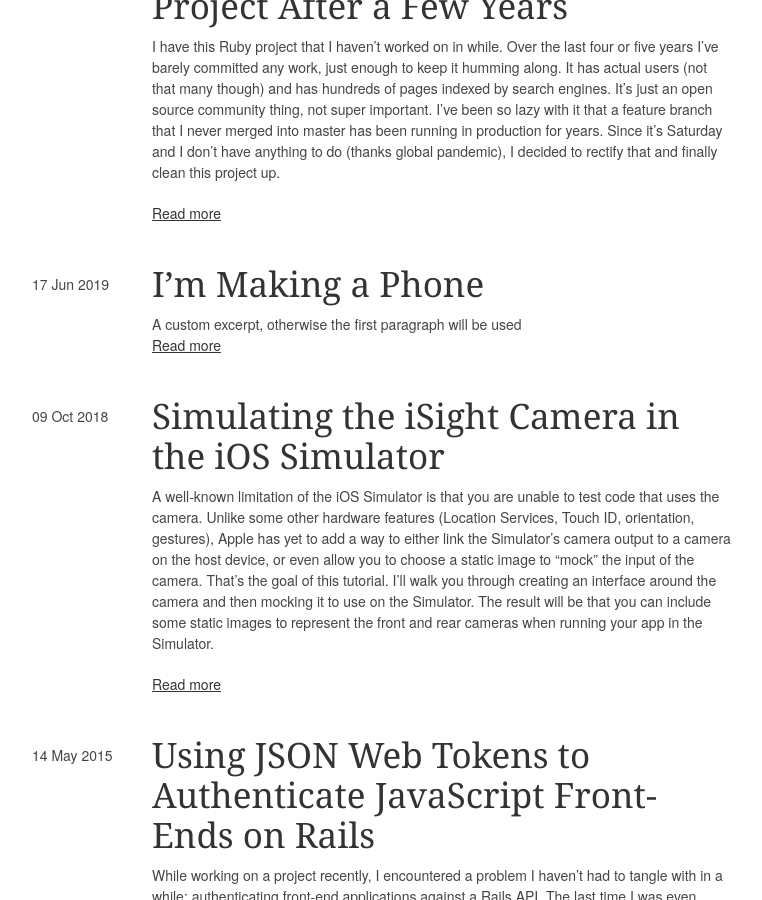
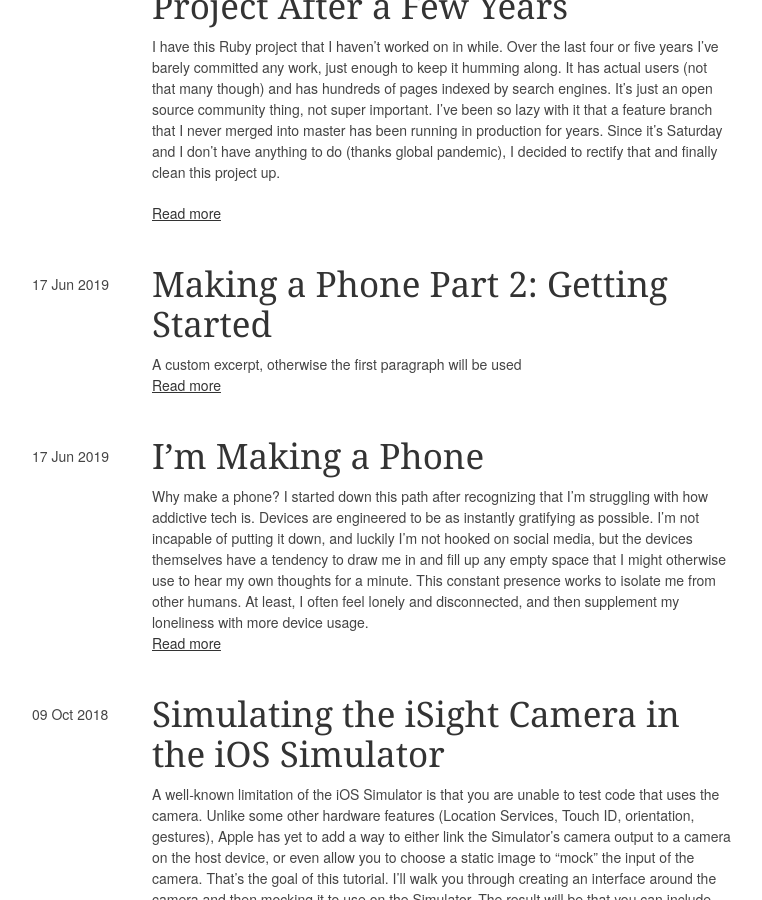
Before and after one commit to zacstewart/zacstewart.github.io, a Jekyll site: the page built from index.html, in a window 1280 px wide and 900 px high, scrolled down 800 px. Shown: the whole window, without its empty margins (378-1140 px from the left). Built offline with Jekyll 4.4.1, drawn with Linux system fonts in a browser that asks for light colours; some of the changed lines change nothing that is shown.

Commit message:
Published second Phonium post

```diff
--- a/_posts/2019-06-17-im-making-a-phone.md
+++ b/_posts/2019-06-17-im-making-a-phone.md
@@ -1,8 +1,9 @@
 ---
 layout: post
 title: "I’m Making a Phone"
+date: "2019-06-17 00:19:09"
 excerpt: |
-  A custom excerpt, otherwise the first paragraph will be used
+  Why make a phone? I started down this path after recognizing that I’m struggling with how addictive tech is. Devices are engineered to be as instantly gratifying as possible. I’m not incapable of putting it down, and luckily I’m not hooked on social media, but the devices themselves have a tendency to draw me in and fill up any empty space that I might otherwise use to hear my own thoughts for a minute. This constant presence works to isolate me from other humans. At least, I often feel lonely and disconnected, and then supplement my loneliness with more device usage.
 image: /images/im-making-a-phone.jpg
 tags:
   - phonium
--- /dev/null
+++ b/_posts/2019-16-17-making-a-phone-part-2-getting-started.md
@@ -0,0 +1,40 @@
+---
+layout: post
+title: "Making a Phone Part 2: Getting Started"
+date: "2019-06-17 00:19:10"
+excerpt: |
+  A custom excerpt, otherwise the first paragraph will be used
+image: /images/making-a-phone-part-2-getting-started.jpg
+tags:
+  - hardware
+  - phonium
+---
+
+> This and all my other [\#phonium][1] posts were originally published to [Scuttlebutt][2]. After running into some ssb-specific problems with identity continuity I've decided to republish them all on my own site at the originally-posted dates. They are in reality showing up on the internet for the first time in August of 2021. [original ssb link][3]
+
+Jump to [part 1][4] for background and motivations.
+
+![Keypad and e-ink display controlled by a OSEPP Uno microcontroller on a breadboard][image-1]
+
+I started out with an Arduino Uno-compatible microcontroller board manufactured by OSEPP, a 16-button 4x4 button matrix, a 2G cellular module by Adafruit called a FONA, and a 1.54" monochrome e-paper display from Adafruit. I also grabbed a starter kit from them that contained a soldering iron, a multimeter, a couple breadboards, some wire cutters, a handful of components, solder, and wire.
+
+I didn’t have a SIM card yet, so initially I just wired up the button matrix, EPD display, and the Uno to make a minimal “dial a number” routine. After some trial and error I got working. This took up 8 GPIO pins for the button matrix and 8 pins for the EPD. The Uno has 14 dedicated GPIO pins and 6 analog pins. Luckily, you can also use the analog pins for GPIO for a total of 20. I initially used the 0 and 1 (RX and TX) pins for the button matrix, but realized that those are reserved for Serial if you want to have debug printing, so I moved things around a bit to accomodate. A total of 8 (buttons) + 8 (EPD) + 2 (Serial), for 18/20 GPIO pins used.
+
+The first thing I noticed was that the EPD has a very slow refresh rate. About a second and half. I knew it’d be slow, but I assumed it’d be like my Kindle Touch. Slow, but still usable interfaces. Dialing a number is painful because you have to wait until the EPD finishes before pressing the next number each time. It turns out, neither the EPD hardware nor the Adafruit library support partial refresh, so it refreshes and redraws the entire display each time you tell it to display.
+
+Next, I ordered a SIM card from Ting Wireless, a post-pay carrier that charges you only by what you use. I soldered headers to the FONA and wired it up. I realized that the Uno didn’t have enough pins to support everything. The FONA needed a bare minimum of 3. Both the EPD and FONA have a RST pin that should be able to connect to the microcontroller’s RESET pin, and free up GPIO pin, but for whatever reason, I was never able to get that working. An Adafruit support person said I should put a small delay before initializing the peripherals because they might be powering up before the Uno, but that didn’t help. I tried sharing the same GPIO pin for both their RSTs, and voilà! All 20 pins used, but everything was working.
+
+I took the initial work I did on dialing numbers and hooked it into the FONA library to make it actually initiate the call. Miraculously, the calls come through and I can hear the person at the other end. Unfortunately, they can’t hear me. They hear a buzzing, or a scratching as I fiddle with the headphone jack, but not me. Seems like the iPhone headset I’m using is not compatible. I’ve also tried a Bose headset with no luck. I’ll get it figured out, but in the meantime I’m not too worried. I want to add dedicated mic and speaker components anyway.
+
+A little discursion about the software. On an embedded device like this, there’s no OS to speak of, so you’re really writing firmware that directly talks to the hardware. This has some interested consequences that make some things easier than I’m used to, and some things harder. It’s simple because there’s no async, no threading, and things are pretty deterministic. Making it harder is that you don’t get segfaults for accessing memory that isn’t yours. There’re no processes, so you own all the memory. You just accidentally access data that you didn’t mean to. Overflowing memory crashes the device, making it restart.
+
+I represent each “screen” by an object that handles input, interacts with the FONA and updates the EPD display. In OOP-vocab you could call these view controllers, but I’m careful not to be too OOP-y. I have 2KB of RAM, and a clock speed of 16 MHz. In the interest of efficiency, these objects are all allocated at boot and used as singletons. Meticulous state management ensues. Mediating between them is a Navigator object that contains refs to all these singletons and a stack whose head is the currently displayed screen. This design lets me push a view onto the stack, replace the current view in the stack, and pop back to the previous view. It makes it easier to reason about navigation flows. Granted, right now there are only two screens: Dialer and Call. Dialer lets you enter a number and press the dial key, which then `pushController`s to the Call screen. When you hang up, it `popController`s back to Dialer. `replaceController` isn’t used yet, but it makes sense later.
+
+So far I’ve been writing everything in the Arduino IDE, and while not my favorite environment, it has served me well.
+
+[1]:	/tags/phonium.html
+[2]:	https://scuttlebutt.nz/
+[3]:	https://viewer.scuttlebot.io/%25c2p0dbP0ztqWHsB07QNejOa0%2F%2BPKkzVpiQYr%2Fk0S9lo%3D.sha256#%25c2p0dbP0ztqWHsB07QNejOa0%2F%2BPKkzVpiQYr%2Fk0S9lo%3D.sha256
+[4]:	{% post_url 2019-06-17-im-making-a-phone %}
+
+[image-1]:	/images/making-a-phone-part-2-getting-started.jpg
```
Also changed, not shown: images/making-a-phone-part-2-getting-started.jpg (added).
